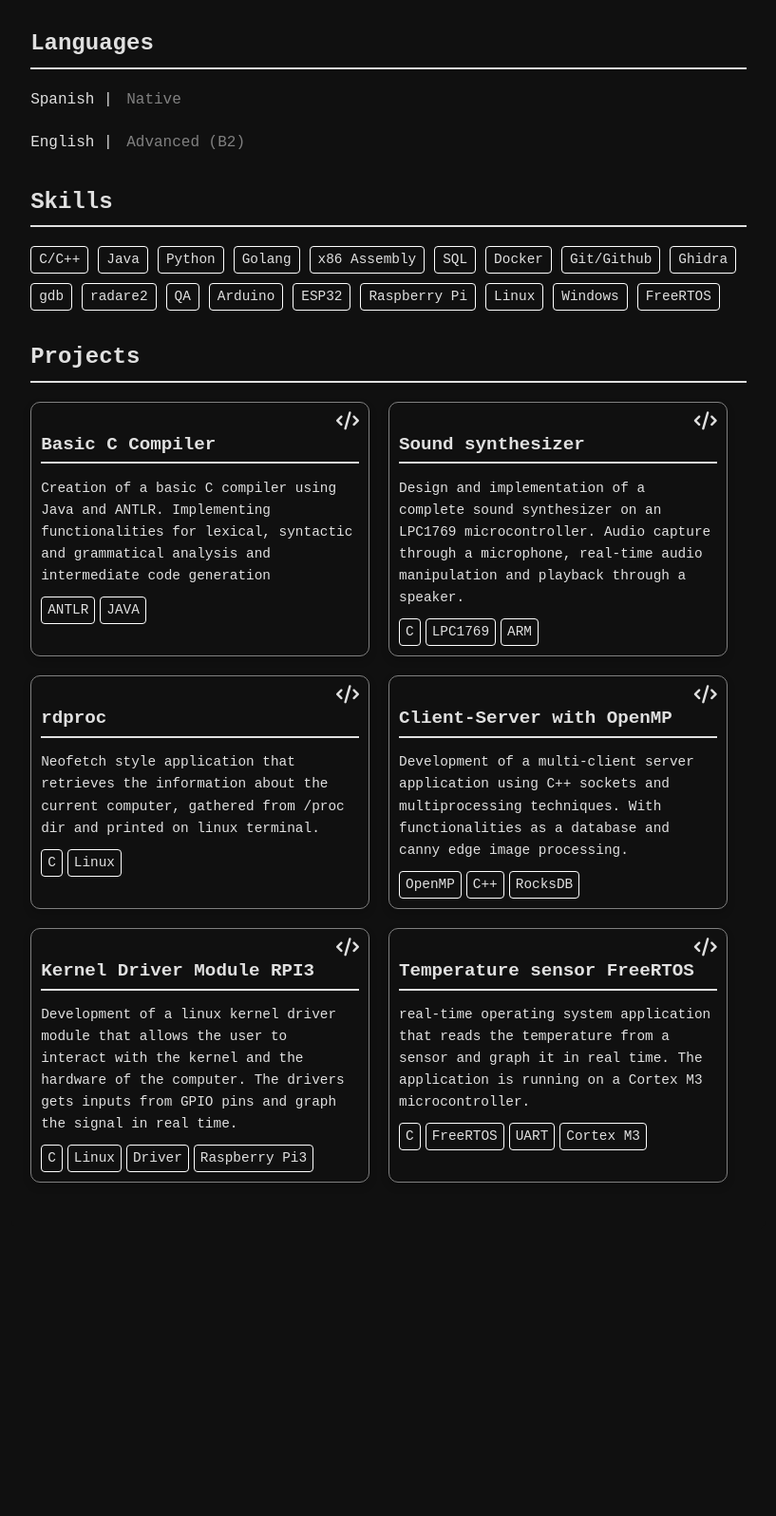
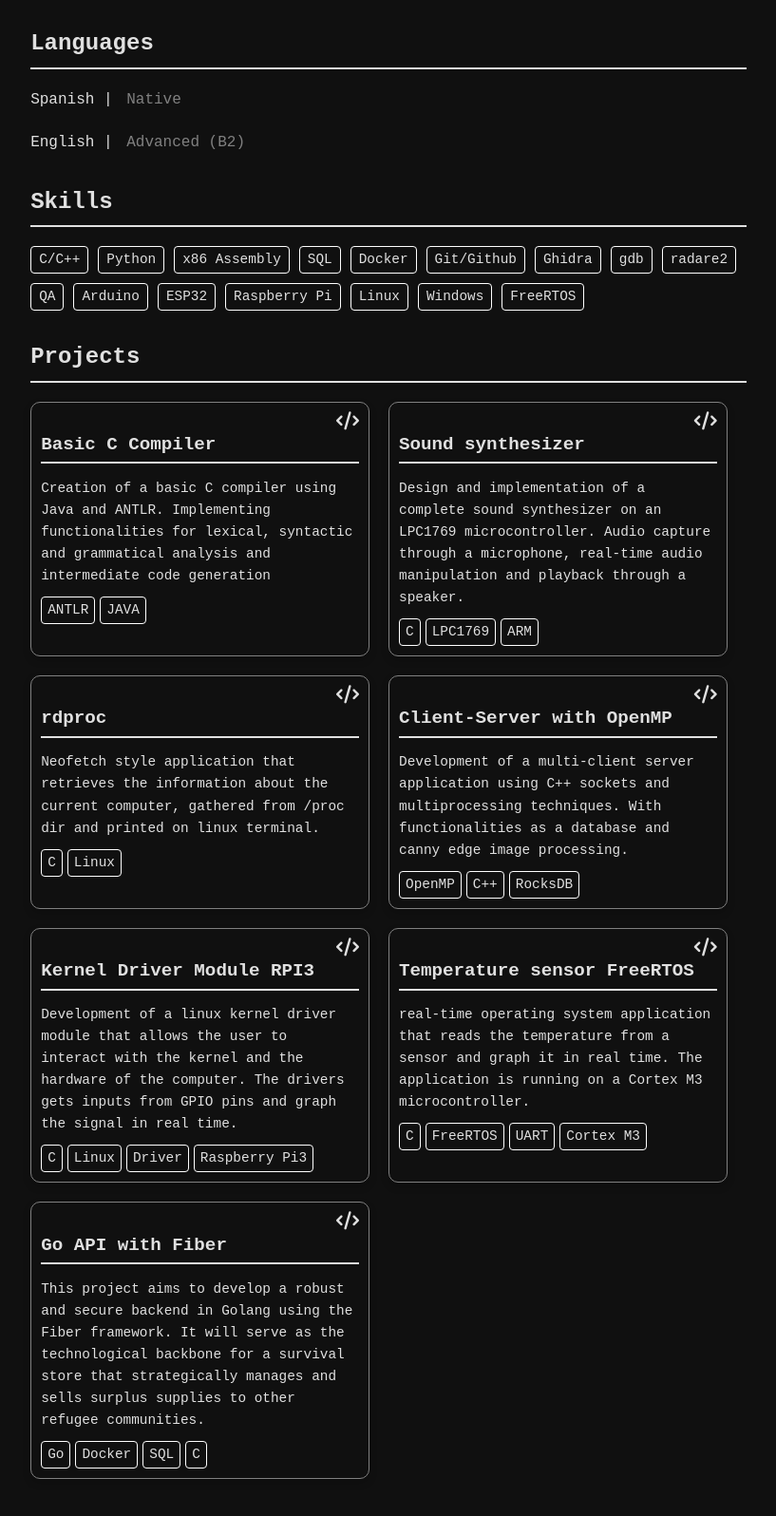
Before and after one commit to manugcr/resume, a plain HTML site: page index.html in a window 1280 px wide. Shown: the part 688-2284 px from the top of the page at 95% size, without its empty margins (231-1048 px from the left). Before the commit the page ends 2003 px from the top, so only its background shows below. Drawn offline with Linux system fonts and the light colour scheme.

Commit message:
Fixed links in projects

```diff
--- a/index.html
+++ b/index.html
@@ -38,9 +38,10 @@
 
         <section id="about-me">
             <h2>About me</h2>
-            <p>I am a dedicated student with a passion for low-level programming, reverse engineering, and the
+            <p>I am a dedicated student with a passion for low-level programming, reverse engineering, cybersecurity,
+                and the
                 development of embedded systems. My expertise extends to microcontrollers and C applications, where I
-                enjoy delving into the intricacies of system architecture and operation.</p>
+                enjoy the intricacies of system architecture.</p>
             <p> Beyond software, I am deeply involved in electronics, particularly in designing and implementing
                 projects using microcontrollers. This includes exploring their capabilities in connectivity, IoT
                 applications, and real-time data processing.</p>
@@ -68,13 +69,10 @@
 
         <section id="skills">
             <h2>Skills</h2>
-
             <div class="skill-category">
                 <div class="skill">
                     <p>C/C++</p>
-                    <p>Java</p>
                     <p>Python</p>
-                    <p>Golang</p>
                     <p>x86 Assembly</p>
                     <p>SQL</p>
                     <p>Docker</p>
@@ -96,6 +94,7 @@
         <section id="projects">
             <h2>Projects</h2>
             <div class="projects-container">
+
                 <a href="https://github.com/manugcr/Compiladores" class="project-card" target="_blank">
                     <i class="fas fa-code project-icon" aria-hidden="true"></i> <!-- Icon for the project -->
                     <h3>Basic C Compiler</h3>
@@ -107,6 +106,7 @@
                         <p>JAVA</p>
                     </div>
                 </a>
+
                 <a href="https://github.com/manugcr/EDIII_C" class="project-card" target="_blank">
                     <i class="fas fa-code project-icon" aria-hidden="true"></i> <!-- Icon for the project -->
                     <h3>Sound synthesizer</h3>
@@ -119,6 +119,7 @@
                         <p>ARM</p>
                     </div>
                 </a>
+
                 <a href="https://github.com/manugcr/labs_soi/tree/main/soi-2023-lab1-rdproc-manugcr"
                     class="project-card" target="_blank">
                     <i class="fas fa-code project-icon" aria-hidden="true"></i> <!-- Icon for the project -->
@@ -130,8 +131,9 @@
                         <p>Linux</p>
                     </div>
                 </a>
-                <a href="https://github.com/ICOMP-UNC/h-p-cpp-hope-programming-cpp-manugcr" class="project-card"
-                    target="_blank">
+
+                <a href="https://github.com/manugcr/soii--labs/tree/main/h-p-cpp-hope-programming-cpp-manugcr"
+                    class="project-card" target="_blank">
                     <i class="fas fa-code project-icon" aria-hidden="true"></i> <!-- Icon for the project -->
                     <h3>Client-Server with OpenMP</h3>
                     <p class="project-subtitle">Development of a multi-client server application using C++
@@ -144,12 +146,13 @@
                         <p>RocksDB</p>
                     </div>
                 </a>
-                <a href="https://github.com/manugcr/sdc_tp5" class="project-card"
-                    target="_blank">
+
+                <a href="https://github.com/manugcr/sdc_tp5" class="project-card" target="_blank">
                     <i class="fas fa-code project-icon" aria-hidden="true"></i> <!-- Icon for the project -->
                     <h3>Kernel Driver Module RPI3</h3>
                     <p class="project-subtitle">Development of a linux kernel driver module that allows the user to
-                        interact with the kernel and the hardware of the computer. The drivers gets inputs from GPIO pins
+                        interact with the kernel and the hardware of the computer. The drivers gets inputs from GPIO
+                        pins
                         and graph the signal in real time.
                     </p>
                     <div class="project-technologies">
@@ -159,8 +162,8 @@
                         <p>Raspberry Pi3</p>
                     </div>
                 </a>
-                <a href="https://github.com/manugcr/soii--freertos" class="project-card"
-                    target="_blank">
+
+                <a href="https://github.com/manugcr/soii--freertos" class="project-card" target="_blank">
                     <i class="fas fa-code project-icon" aria-hidden="true"></i> <!-- Icon for the project -->
                     <h3>Temperature sensor FreeRTOS</h3>
                     <p class="project-subtitle">real-time operating system application that reads the
@@ -174,6 +177,23 @@
                         <p>Cortex M3</p>
                     </div>
                 </a>
+
+                <a href="https://github.com/manugcr/soii--labs/tree/main/newworld-manugcr" class="project-card"
+                    target="_blank">
+                    <i class="fas fa-code project-icon" aria-hidden="true"></i> <!-- Icon for the project -->
+                    <h3>Go API with Fiber</h3>
+                    <p class="project-subtitle">This project aims to develop a robust and secure backend in Golang using
+                        the Fiber framework. It will serve as the technological backbone for a survival store that
+                        strategically manages and sells surplus supplies to other refugee communities.
+                    </p>
+                    <div class="project-technologies">
+                        <p>Go</p>
+                        <p>Docker</p>
+                        <p>SQL</p>
+                        <p>C</p>
+                    </div>
+                </a>
+
                 <!-- Add more project cards as needed -->
             </div>
         </section>
```
